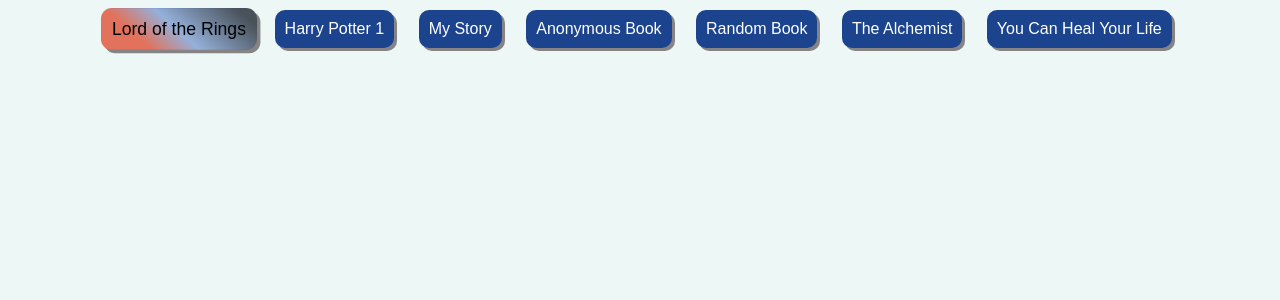
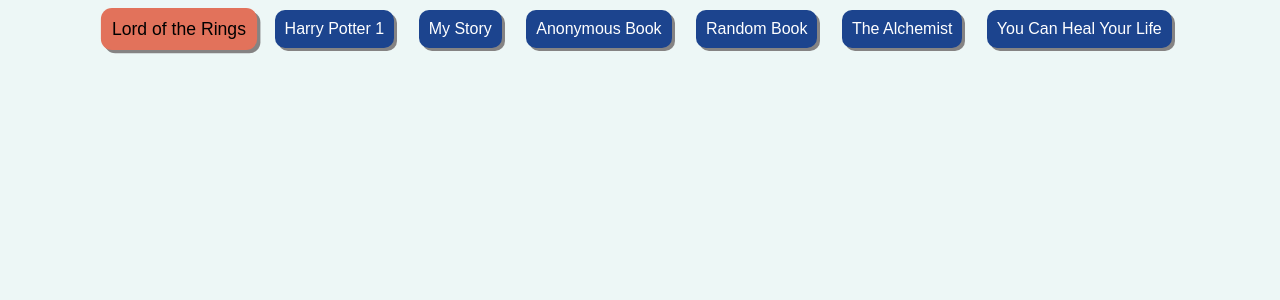
Before and after one commit to HimangshuDe/Djan-Go, a Django app: page / in a window 1280 px wide, with the pointer over the restyled element. Shown: the part 58-358 px from the top of the page. Run offline with Django 5.2, Linux system fonts and the light colour scheme; data comes from the database, SQL or seed files in the repository.

Commit message:
Changed Color on element hover.

```diff
--- a/book_outlet/static/book_outlet/index.css
+++ b/book_outlet/static/book_outlet/index.css
@@ -46,7 +46,7 @@
 }
 
 #book-element:hover{
-    background-image: linear-gradient(42deg, #e2725b 25%, #94b0da 49%, #495159 90%);
+    background-color: #e2725b;
     color: black;
     cursor: pointer;
     transition: all 1s ease;
```
